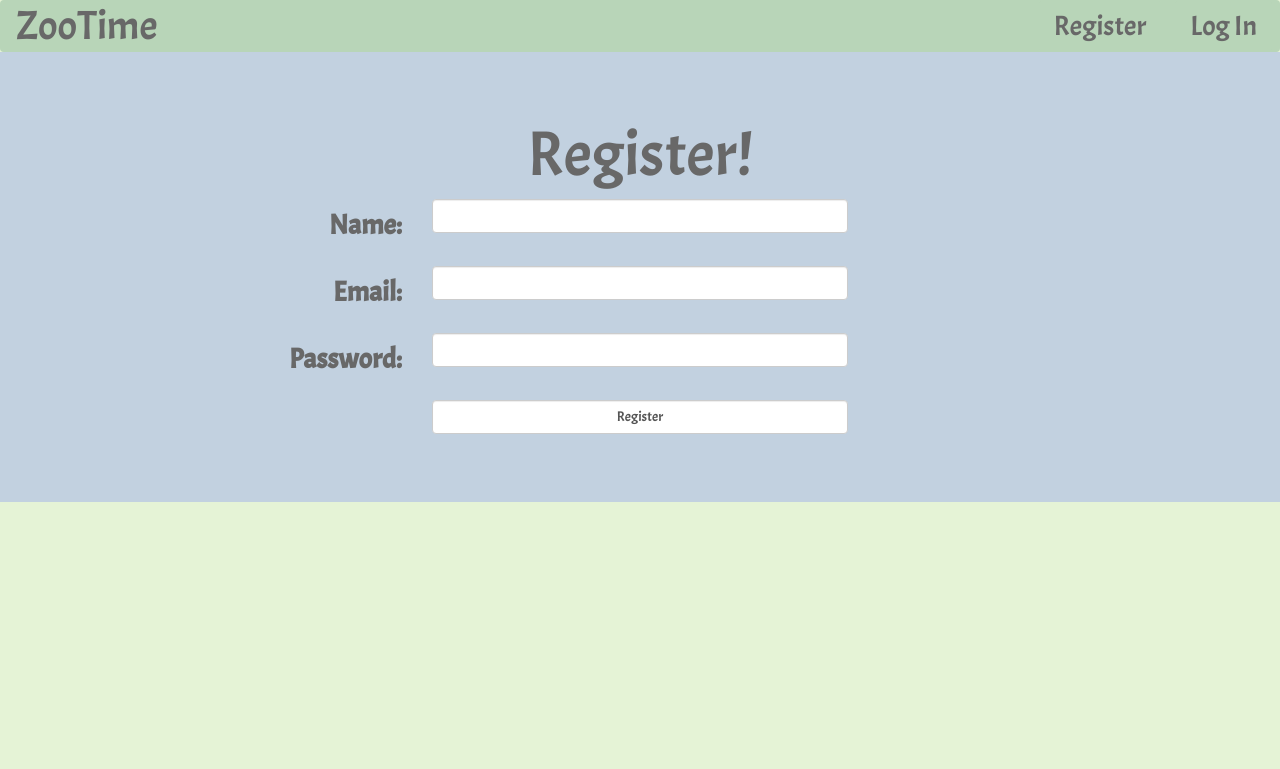
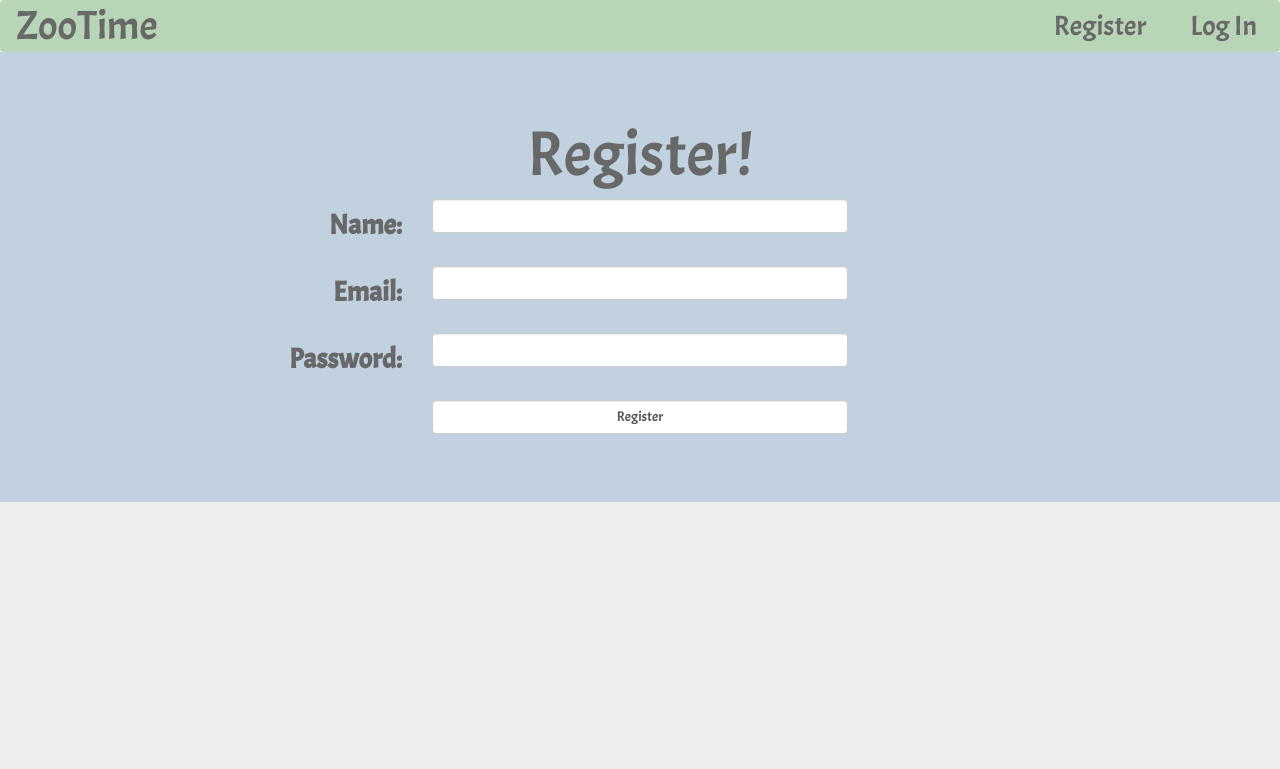
Before and after one commit to gracehseu/zoo, a Flask app: page /register in a window 1280 px wide. Shown: the top 769 px of the page. Run offline with Flask 2, Linux system fonts and the light colour scheme; some libraries are stand-ins or nearby versions.

Commit message:
changed the background color

```diff
--- a/app/static/style.css
+++ b/app/static/style.css
@@ -149,7 +149,7 @@
 }
 
 body {
-  background-color: #e5f3d6;
+  background-color: #ebedef;
 
 }
 
```
